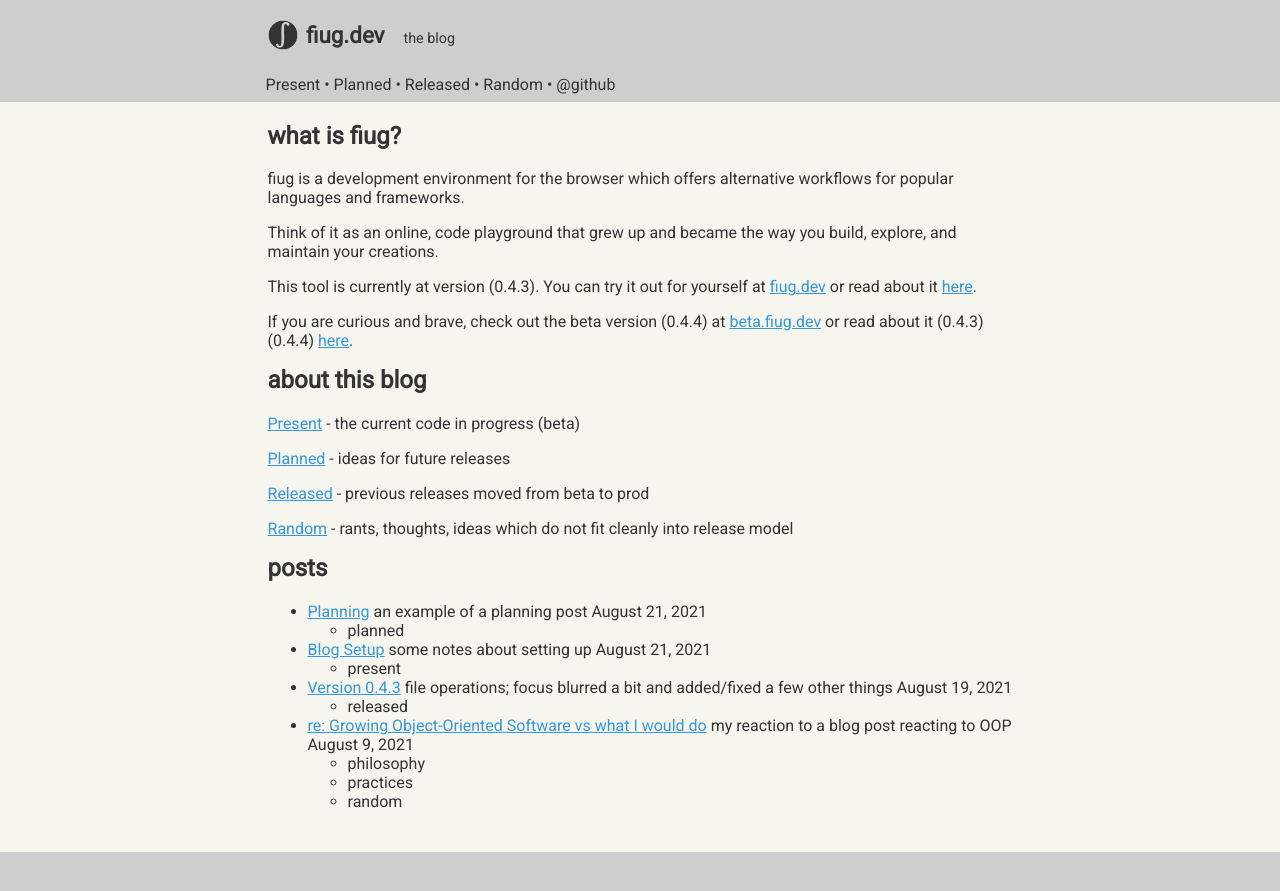
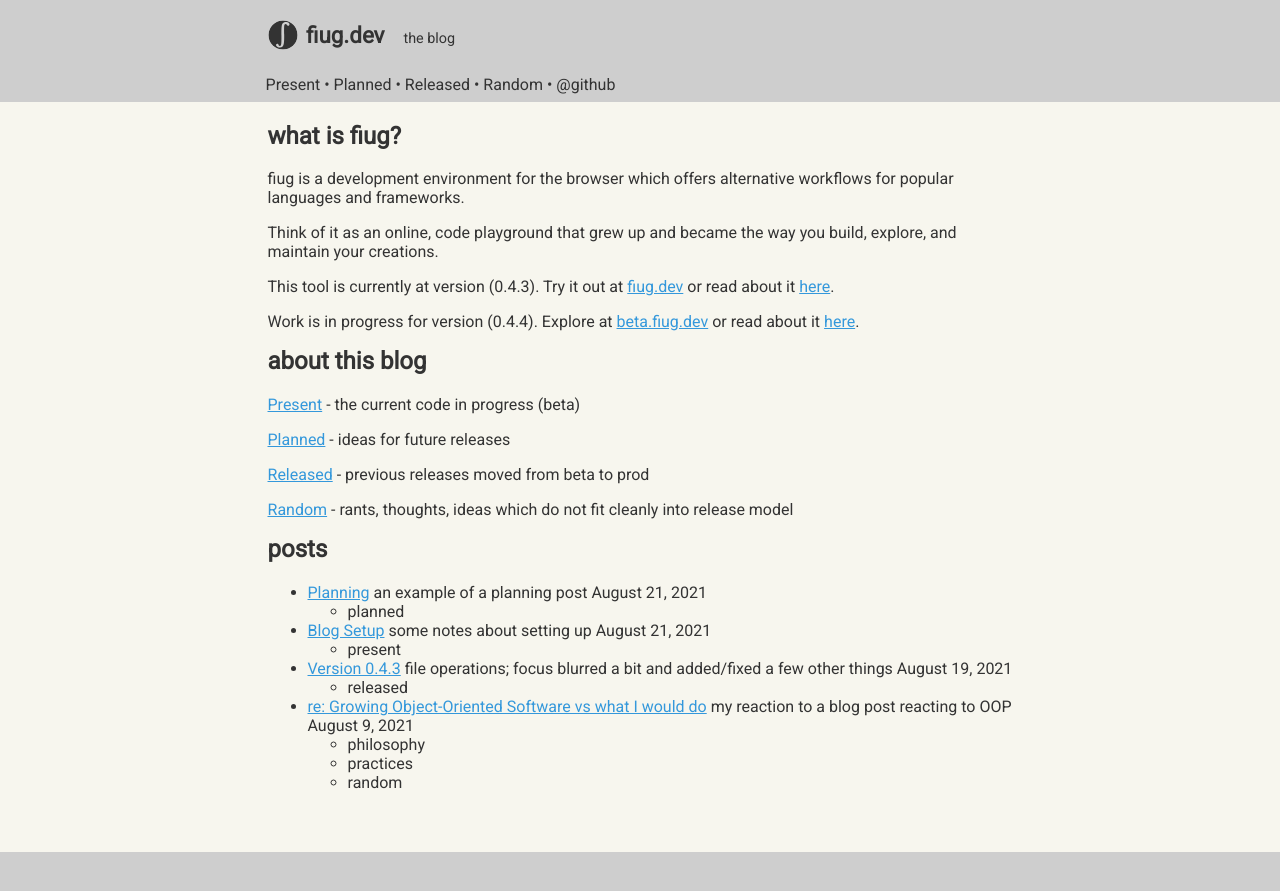
Before and after one commit to fiugd/blog, a Jekyll site: the page built from docs/index.md, in a window 1280 px wide. Shown: the top 891 px of the page. Built offline with Jekyll 4.4.1, drawn with Linux system fonts in a browser that asks for light colours.

Commit message:
Update fiug-intro.md

```diff
--- a/docs/_includes/fiug-intro.md
+++ b/docs/_includes/fiug-intro.md
@@ -4,6 +4,6 @@
 
 Think of it as an online, code playground that grew up and became the way you build, explore, and maintain your creations.
 
-This tool is currently at version ({{ site.version.prod }}).  You can try it out for yourself at [fiug.dev](https://fiug.dev) or read about it <a href="/released/v{{ site.version.prod }}.html">here</a>.
+This tool is currently at version ({{ site.version.prod }}).  Try it out at [fiug.dev](https://fiug.dev) or read about it <a href="/released/v{{ site.version.prod }}.html">here</a>.
 
-If you are curious and brave, check out the beta version ({{ site.version.beta }}) at [beta.fiug.dev](https://beta.fiug.dev) or read about it ({{ site.version.prod }}) ({{ site.version.beta }}) <a href="/present/v{{ site.version.beta }}.html">here</a>.
+Work is in progress for version ({{ site.version.beta }}). Explore at [beta.fiug.dev](https://beta.fiug.dev) or read about it <a href="/present/v{{ site.version.beta }}.html">here</a>.
```
